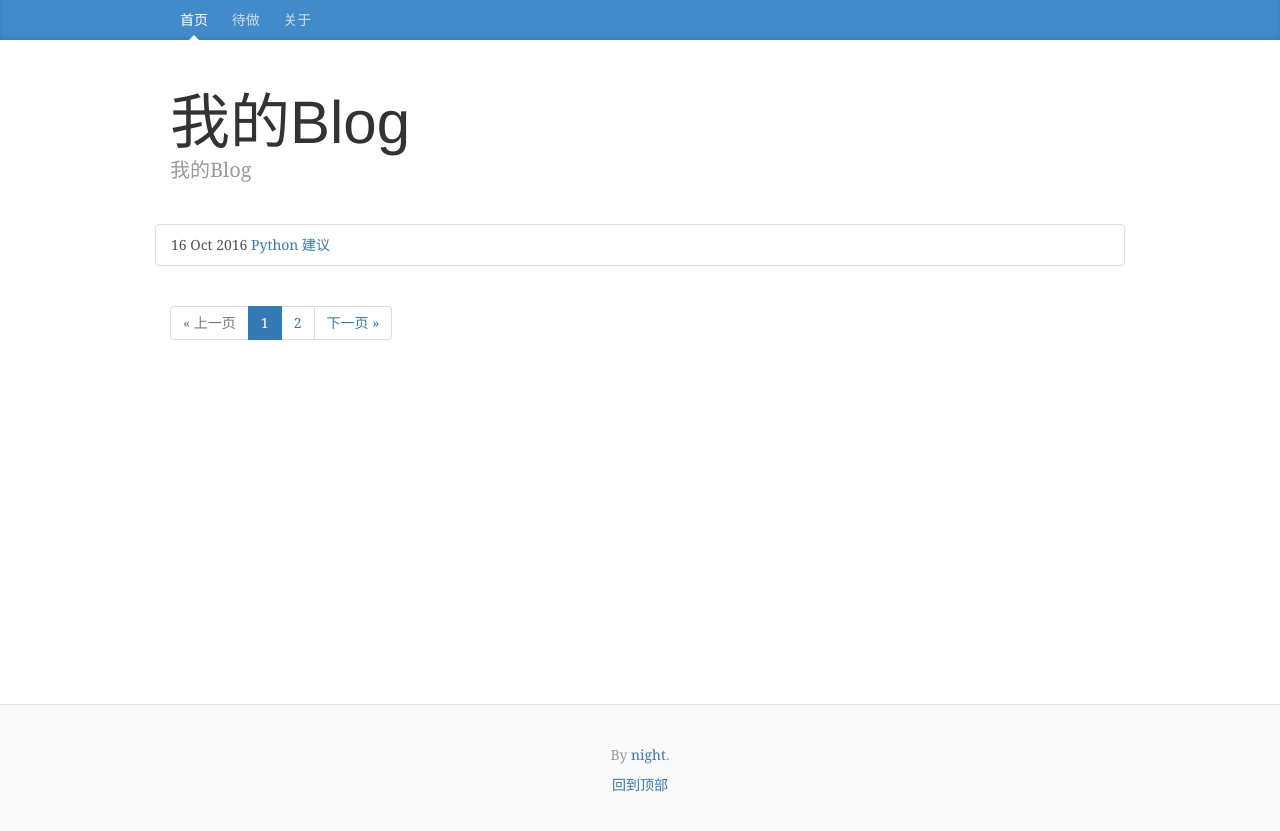
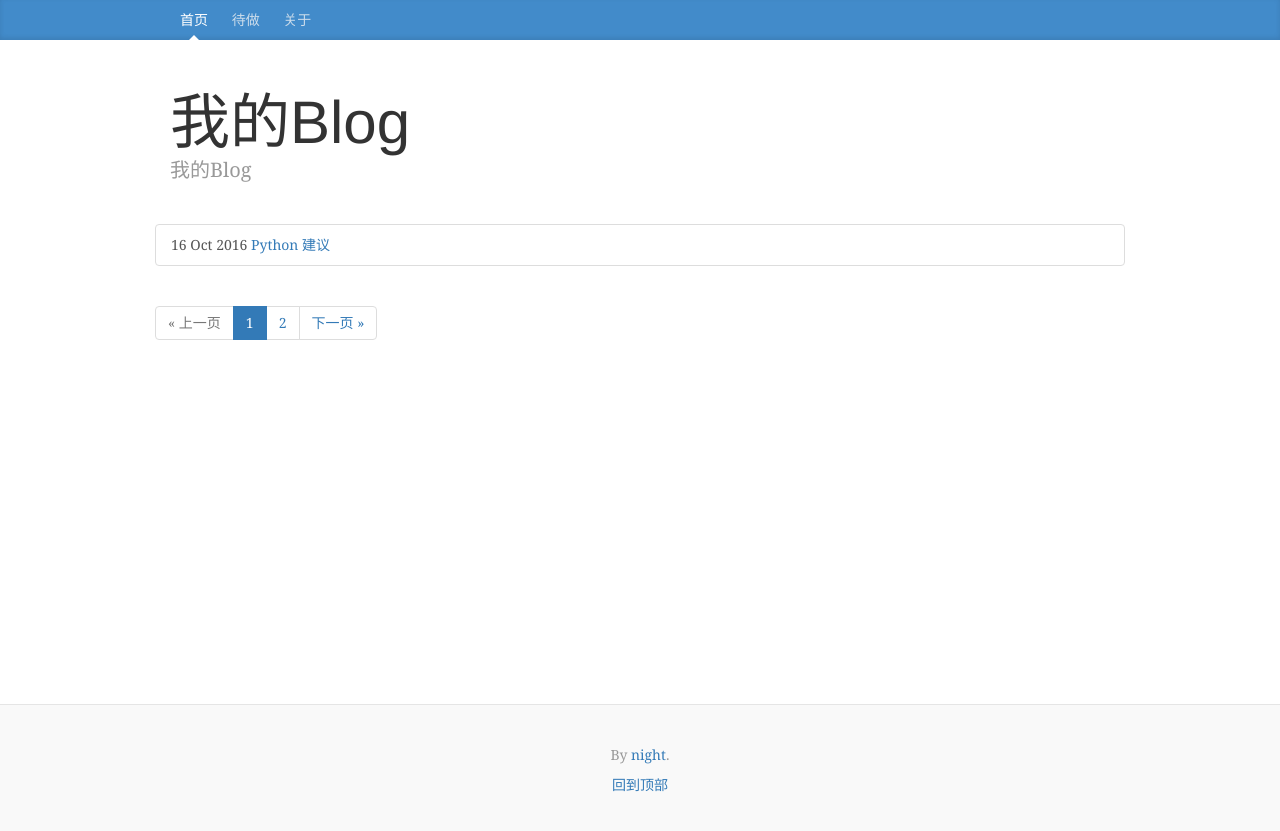
Before and after one commit to night1008/night1008.github.io, a Jekyll site: the page built from index.html, in a window 1280 px wide. Shown: the top 831 px of the page. Built offline with Jekyll 4.4.1, drawn with Linux system fonts in a browser that asks for light colours; the list of posts is cut into pages by our own code.

Commit message:
update index

```diff
--- a/index.html
+++ b/index.html
@@ -19,7 +19,7 @@ title: 我的Blog
 		</li>
 	{% endfor %}
 	</ul>
-	<div class="col-md-12">
+	<div>
 	{% if paginator.total_pages > 1 %}
 		<ul class="pagination">
 			{% if paginator.previous_page %}
```
